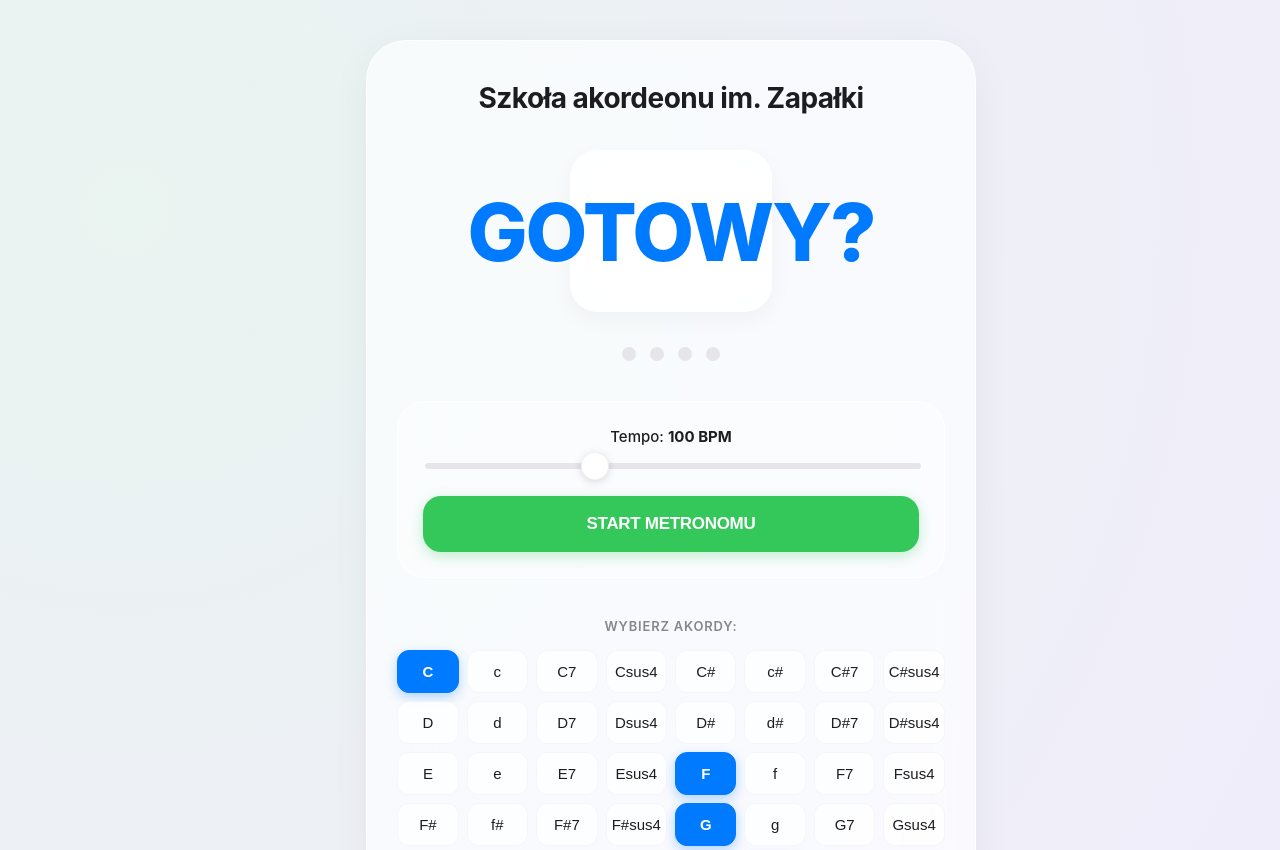
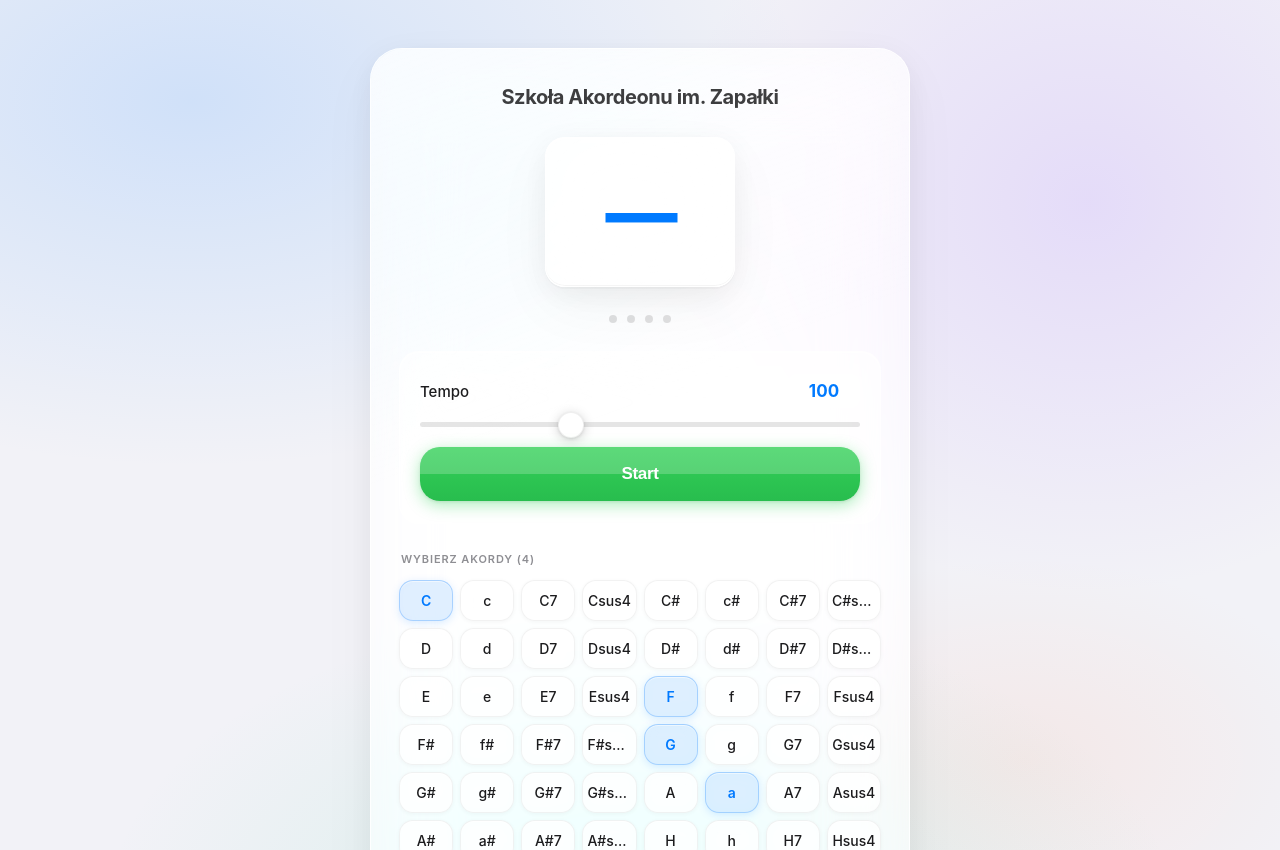
Before and after one commit to maksymiliangedlek/Chord-Learner, a React (Vite) app in the folder chord-learner-web/: page / in a window 1280 px wide. Shown: the top 850 px of the page. Built offline with nearby package versions, Linux system fonts and the light colour scheme.

Commit message:
Added input on bpm

```diff
--- a/chord-learner-web/src/App.tsx
+++ b/chord-learner-web/src/App.tsx
@@ -23,12 +23,13 @@ function App() {
   const [isPlaying, setIsPlaying] = useState(false);
   const [activeBeat, setActiveBeat] = useState(-1);
   const [selectedChords, setSelectedChords] = useState<string[]>(['C', 'G', 'a', 'F']);
+  const [bpmInput, setBpmInput] = useState('100');
 
-  const [displayedChord, setDisplayedChord] = useState<string>('GOTOWY?');
+  const [displayedChord, setDisplayedChord] = useState<string>('—');
   const [displayedNextChord, setDisplayedNextChord] = useState<string>('');
+  const [isChanging, setIsChanging] = useState(false);
 
   const metronomeRef = useRef<MetronomeEngine>(new MetronomeEngine());
-
   const nextChordRef = useRef<string>('');
 
   const getRandomChord = (chords: string[]) => chords[Math.floor(Math.random() * chords.length)];
@@ -40,8 +41,11 @@ function App() {
       setActiveBeat(beat);
 
       if (beat === 0 && selectedChords.length > 0) {
+        // Krótka animacja — scale bounce na karcie
+        setIsChanging(true);
+        setTimeout(() => setIsChanging(false), 150);
+
         setDisplayedChord(nextChordRef.current);
-
         const newNext = getRandomChord(selectedChords);
         setDisplayedNextChord(newNext);
         nextChordRef.current = newNext;
@@ -57,27 +61,38 @@ function App() {
       metronome.stop();
       setActiveBeat(-1);
       setDisplayedNextChord('');
-      setDisplayedChord('GOTOWY?');
+      setDisplayedChord('—');
     } else {
       if (selectedChords.length > 0) {
         const first = getRandomChord(selectedChords);
         const second = getRandomChord(selectedChords);
-
         setDisplayedChord(first);
         setDisplayedNextChord(second);
         nextChordRef.current = second;
       }
-
       metronome.setBPM(bpm);
       metronome.start();
     }
     setIsPlaying(!isPlaying);
   };
 
-  const handleBpmChange = (e: React.ChangeEvent<HTMLInputElement>) => {
-    const newBpm = Number(e.target.value);
-    setBpm(newBpm);
-    metronomeRef.current.setBPM(newBpm);
+  const handleBpmInput = (e: React.ChangeEvent<HTMLInputElement>) => {
+    setBpmInput(e.target.value);
+  };
+
+  const handleBpmBlur = () => {
+    const raw = parseInt(bpmInput, 10);
+    const clamped = isNaN(raw) ? 40 : Math.min(220, Math.max(40, raw));
+    setBpm(clamped);
+    setBpmInput(String(clamped));
+    metronomeRef.current.setBPM(clamped);
+  };
+
+  const handleSliderChange = (e: React.ChangeEvent<HTMLInputElement>) => {
+    const val = Number(e.target.value);
+    setBpm(val);
+    setBpmInput(String(val));
+    metronomeRef.current.setBPM(val);
   };
 
   const toggleChord = (chord: string) => {
@@ -90,50 +105,64 @@ function App() {
 
   return (
     <div className="container">
-      <h1>Szkoła akordeonu im. Zapałki</h1>
+      <h1>Szkoła Akordeonu im. Zapałki</h1>
 
-      {/* Scena z Akordami (Główny i Następny) */}
+      {/* Scena z akordami */}
       <div className="chord-stage">
-        <div className="chord-display">
+        <div className={`chord-display${isChanging ? ' changing' : ''}`}>
           {displayedChord}
         </div>
 
-        {/* Renderujemy "Następny" tylko jeśli gra metronom i są wybrane akordy */}
         {isPlaying && selectedChords.length > 0 && (
-          <div className="chord-next">
-            <span className="chord-next-label">Następny: </span>
+          /* key powoduje re-mount przy każdej zmianie → animation fadeSlideIn odpala się świeżo */
+          <div className="chord-next" key={displayedNextChord}>
+            <span className="chord-next-label">Następny</span>
             <span className="chord-next-value">{displayedNextChord}</span>
           </div>
         )}
       </div>
 
-      {/* Sygnalizator uderzeń (4 kropki) */}
+      {/* Wskaźnik uderzeń */}
       <div className="beats-indicator">
         {[0, 1, 2, 3].map(i => (
-          <div key={i} className={`beat-dot ${activeBeat === i ? 'active' : ''} ${i === 0 ? 'accent' : ''}`} />
+          <div
+            key={i}
+            className={`beat-dot${activeBeat === i ? ' active' : ''}${i === 0 ? ' accent' : ''}`}
+          />
         ))}
       </div>
 
-      {/* Kontrolki Metronomu */}
+      {/* Kontrolki */}
       <div className="controls">
         <div className="bpm-slider-container">
-          <label>Tempo: <strong>{bpm} BPM</strong></label>
-          <input type="range" min="40" max="220" value={bpm} onChange={handleBpmChange} />
+          <div className="bpm-label-row">
+            <label>Tempo</label>
+            <input
+              type="number"
+              className="bpm-input"
+              min={40}
+              max={220}
+              value={bpmInput}
+              onChange={handleBpmInput}
+              onBlur={handleBpmBlur}
+              onKeyDown={(e) => e.key === 'Enter' && (e.target as HTMLInputElement).blur()}
+            />
+          </div>
+          <input type="range" min="40" max="220" value={bpm} onChange={handleSliderChange} />
         </div>
-
         <button className={`play-btn ${isPlaying ? 'stop' : 'start'}`} onClick={togglePlay}>
-          {isPlaying ? 'STOP' : 'START METRONOMU'}
+          {isPlaying ? 'Stop' : 'Start'}
         </button>
       </div>
 
-      {/* Wybór Akordów */}
+      {/* Wybór akordów */}
       <div className="chord-selector">
-        <h3>Wybierz akordy:</h3>
+        <h3>Wybierz akordy ({selectedChords.length})</h3>
         <div className="chord-grid">
           {ALL_CHORDS.map(chord => (
             <button
               key={chord}
-              className={`chord-btn ${selectedChords.includes(chord) ? 'selected' : ''}`}
+              className={`chord-btn${selectedChords.includes(chord) ? ' selected' : ''}`}
               onClick={() => toggleChord(chord)}
             >
               {chord}
--- a/chord-learner-web/src/index.css
+++ b/chord-learner-web/src/index.css
@@ -1,291 +1,484 @@
-/* Definicja systemowych zmiennych kolorystycznych rodem z iOS */
+/* ============================================
+   APPLE LIQUID GLASS — Szkoła Akordeonu
+   ============================================ */
 
-:root {
-    --bg-color: #f5f5f7;
-    --glass-bg: rgba(255, 255, 255, 0.65);
-    --glass-border: rgba(255, 255, 255, 0.8);
-    --glass-blur: blur(30px) saturate(180%);
-    --text-main: #1d1d1f;
-    --text-secondary: #86868b;
+ :root {
+    /* Kolory systemowe Apple */
+    --bg-base: #f2f2f7;
+    --glass-bg: rgba(255, 255, 255, 0.55);
+    --glass-bg-strong: rgba(255, 255, 255, 0.75);
+    --glass-border: rgba(255, 255, 255, 0.85);
+    --glass-border-subtle: rgba(255, 255, 255, 0.5);
+    --glass-blur: blur(40px) saturate(200%) brightness(1.05);
+    --glass-blur-light: blur(20px) saturate(160%);
+    --text-main: #1c1c1e;
+    --text-secondary: #8e8e93;
+    --text-tertiary: #aeaeb2;
     --accent-blue: #007aff;
-    --accent-green: #34c759;
-    --accent-red: #ff3b30;
-    --shadow-soft: 0 10px 40px rgba(0, 0, 0, 0.05);
+    --accent-blue-tint: rgba(0, 122, 255, 0.12);
+    --accent-blue-border: rgba(0, 122, 255, 0.25);
+    --accent-green: #30d158;
+    --accent-green-tint: rgba(48, 209, 88, 0.15);
+    --accent-red: #ff453a;
+    --accent-red-tint: rgba(255, 69, 58, 0.12);
+    --shadow-card: 0 2px 1px rgba(0, 0, 0, 0.03), 0 8px 32px rgba(0, 0, 0, 0.06), 0 20px 60px rgba(0, 0, 0, 0.04);
+    --shadow-button: 0 2px 8px rgba(0, 0, 0, 0.08);
+    --radius-card: 32px;
+    --radius-inner: 20px;
+    --radius-btn: 14px;
+    --radius-pill: 100px;
+}
+
+
+/* === RESET & BASE === */
+
+*,
+*::before,
+*::after {
+    box-sizing: border-box;
+    margin: 0;
+    padding: 0;
 }
 
 body {
-    margin: 0;
-    /* Systemowy font Apple */
-    font-family: -apple-system, BlinkMacSystemFont, "SF Pro Display", "SF Pro Text", "Segoe UI", Roboto, Helvetica, Arial, sans-serif;
-    /* Rozmyty gradient w tle, żeby efekt szkła miał co rozmywać */
-    background: radial-gradient(circle at 10% 20%, rgba(216, 241, 230, 0.4) 0%, rgba(233, 226, 255, 0.4) 90%), var(--bg-color);
-    color: var(--text-main);
+    font-family: -apple-system, BlinkMacSystemFont, "SF Pro Display", "SF Pro Text", "Helvetica Neue", Arial, sans-serif;
+    -webkit-font-smoothing: antialiased;
+    -moz-osx-font-smoothing: grayscale;
+    min-height: 100vh;
     display: flex;
     justify-content: center;
-    padding-top: 40px;
-    min-height: 100vh;
-    -webkit-font-smoothing: antialiased;
+    align-items: flex-start;
+    padding: 48px 20px 64px;
+    /* Wielowarstwowy mesh gradient — liquid glass ma co rozmywać */
+    background-color: var(--bg-base);
+    background-image: radial-gradient(ellipse 80% 60% at 15% 10%, rgba(120, 180, 255, 0.28) 0%, transparent 60%), radial-gradient(ellipse 60% 70% at 85% 20%, rgba(180, 140, 255, 0.22) 0%, transparent 55%), radial-gradient(ellipse 70% 50% at 50% 90%, rgba(100, 220, 180, 0.18) 0%, transparent 60%), radial-gradient(ellipse 50% 40% at 80% 75%, rgba(255, 160, 120, 0.12) 0%, transparent 50%);
 }
 
 
-/* Główna karta aplikacji */
+/* === GŁÓWNA KARTA APLIKACJI === */
 
 .container {
-    max-width: 550px;
     width: 100%;
+    max-width: 540px;
     text-align: center;
-    padding: 40px 30px;
-    /* Efekt Liquid Glass */
+    padding: 36px 28px 40px;
     background: var(--glass-bg);
     backdrop-filter: var(--glass-blur);
     -webkit-backdrop-filter: var(--glass-blur);
     border: 1px solid var(--glass-border);
-    border-radius: 40px;
-    box-shadow: var(--shadow-soft);
+    border-radius: var(--radius-card);
+    box-shadow: var(--shadow-card);
+    /* Delikatne wewnętrzne światło od góry */
+    position: relative;
 }
 
-h1 {
-    font-weight: 700;
-    font-size: 28px;
-    letter-spacing: -0.5px;
-    margin-top: 0;
-    margin-bottom: 35px;
+.container::before {
+    content: '';
+    position: absolute;
+    inset: 0;
+    border-radius: var(--radius-card);
+    background: linear-gradient( 160deg, rgba(255, 255, 255, 0.6) 0%, rgba(255, 255, 255, 0.0) 40%);
+    pointer-events: none;
+    z-index: 0;
+}
+
+.container>* {
+    position: relative;
+    z-index: 1;
 }
 
 
-/* Ekran Akordów */
+/* === NAGŁÓWEK === */
+
+h1 {
+    font-size: 20px;
+    font-weight: 700;
+    letter-spacing: -0.4px;
+    color: var(--text-main);
+    margin-bottom: 28px;
+    /* Subtelna etykieta, nie krzyczy */
+    opacity: 0.85;
+}
+
+
+/* === SCENA AKORDÓW === */
 
 .chord-stage {
     display: flex;
     align-items: center;
     justify-content: center;
-    gap: 20px;
-    margin-bottom: 35px;
-    min-height: 160px;
+    gap: 16px;
+    margin-bottom: 28px;
 }
 
 
-/* Szklane panele akordów */
+/* Główna karta akordu — Liquid Glass hero */
 
-.chord-display,
-.chord-next {
-    background: rgba(255, 255, 255, 0.8);
+.chord-display {
+    width: 190px;
+    height: 150px;
+    font-size: 72px;
+    font-weight: 800;
+    letter-spacing: -3px;
+    color: var(--accent-blue);
+    background: var(--glass-bg-strong);
     backdrop-filter: var(--glass-blur);
     -webkit-backdrop-filter: var(--glass-blur);
-    border: 1px solid rgba(255, 255, 255, 0.9);
-    border-radius: 28px;
-    box-shadow: 0 8px 24px rgba(0, 0, 0, 0.04);
+    border: 1px solid var(--glass-border);
+    border-radius: var(--radius-inner);
+    box-shadow: 0 1px 0 rgba(255, 255, 255, 0.9) inset, /* górny połysk */
+    0 -1px 0 rgba(0, 0, 0, 0.04) inset, /* dolny cień */
+    var(--shadow-card);
+    display: flex;
+    align-items: center;
+    justify-content: center;
+    /* Animacja zmiany akordu */
+    transition: transform 0.15s cubic-bezier(0.34, 1.56, 0.64, 1);
+}
+
+.chord-display:active,
+.chord-display.changing {
+    transform: scale(0.96);
+}
+
+
+/* Karta "następny akord" */
+
+.chord-next {
+    min-width: 108px;
+    min-height: 108px;
+    padding: 14px 16px;
     display: flex;
     flex-direction: column;
     align-items: center;
     justify-content: center;
+    gap: 6px;
+    background: rgba(255, 255, 255, 0.45);
+    backdrop-filter: var(--glass-blur-light);
+    -webkit-backdrop-filter: var(--glass-blur-light);
+    border: 1px solid var(--glass-border-subtle);
+    border-radius: var(--radius-inner);
+    box-shadow: 0 1px 0 rgba(255, 255, 255, 0.7) inset, 0 4px 16px rgba(0, 0, 0, 0.05);
+    animation: fadeSlideIn 0.25s cubic-bezier(0.25, 1, 0.5, 1) both;
 }
 
-.chord-display {
-    width: 200px;
-    height: 160px;
-    font-size: 80px;
-    font-weight: 800;
-    color: var(--accent-blue);
-    letter-spacing: -2px;
-}
-
-.chord-next {
-    min-width: 110px;
-    min-height: 110px;
-    padding: 15px;
+@keyframes fadeSlideIn {
+    from {
+        opacity: 0;
+        transform: translateX(8px) scale(0.95);
+    }
+    to {
+        opacity: 1;
+        transform: translateX(0) scale(1);
+    }
 }
 
 .chord-next-label {
-    font-size: 11px;
+    font-size: 10px;
     font-weight: 600;
-    color: var(--text-secondary);
+    color: var(--text-tertiary);
     text-transform: uppercase;
-    letter-spacing: 0.8px;
-    margin-bottom: 4px;
+    letter-spacing: 0.9px;
 }
 
 .chord-next-value {
-    font-size: 40px;
+    font-size: 38px;
     font-weight: 700;
+    letter-spacing: -1px;
     color: var(--text-secondary);
 }
 
 
-/* Sygnalizator uderzeń (Kropki) */
+/* === WSKAŹNIK UDERZEŃ === */
 
 .beats-indicator {
     display: flex;
     justify-content: center;
-    gap: 14px;
-    margin-bottom: 40px;
+    gap: 10px;
+    margin-bottom: 28px;
 }
 
 .beat-dot {
-    width: 14px;
-    height: 14px;
+    width: 8px;
+    height: 8px;
     border-radius: 50%;
-    background: #e5e5ea;
-    transition: all 0.2s cubic-bezier(0.25, 1, 0.5, 1);
-    /* Płynna animacja Apple */
+    background: rgba(0, 0, 0, 0.12);
+    transition: all 0.15s cubic-bezier(0.25, 1, 0.5, 1);
 }
 
 .beat-dot.active {
     background: var(--text-main);
-    transform: scale(1.3);
+    transform: scale(1.6);
+    box-shadow: 0 0 0 3px rgba(0, 0, 0, 0.06);
 }
 
 .beat-dot.accent.active {
     background: var(--accent-blue);
+    box-shadow: 0 0 0 3px var(--accent-blue-tint), 0 2px 8px rgba(0, 122, 255, 0.3);
 }
 
 
-/* Kontrolki (Slider i Przycisk) */
+/* === KONTROLKI === */
 
 .controls {
-    margin-bottom: 40px;
-    background: rgba(255, 255, 255, 0.4);
-    padding: 25px;
-    border-radius: 28px;
-    border: 1px solid var(--glass-border);
+    margin-bottom: 28px;
+    padding: 22px 20px;
+    background: rgba(255, 255, 255, 0.38);
+    backdrop-filter: var(--glass-blur-light);
+    -webkit-backdrop-filter: var(--glass-blur-light);
+    border: 1px solid var(--glass-border-subtle);
+    border-radius: var(--radius-inner);
+    box-shadow: 0 1px 0 rgba(255, 255, 255, 0.6) inset;
 }
 
 .bpm-slider-container {
     display: flex;
     flex-direction: column;
-    gap: 15px;
-    margin-bottom: 25px;
+    gap: 14px;
+    margin-bottom: 20px;
 }
 
 .bpm-slider-container label {
     font-size: 15px;
     font-weight: 500;
+    color: var(--text-main);
 }
 
 
-/* Slider w stylu Centrum Sterowania iOS */
+/* Slider — styl iOS Control Center */
 
 input[type="range"] {
     -webkit-appearance: none;
+    appearance: none;
     width: 100%;
-    height: 6px;
-    background: #e5e5ea;
-    border-radius: 8px;
+    height: 5px;
+    border-radius: var(--radius-pill);
+    background: rgba(0, 0, 0, 0.1);
     outline: none;
+    cursor: pointer;
 }
 
 input[type="range"]::-webkit-slider-thumb {
     -webkit-appearance: none;
     appearance: none;
-    width: 28px;
-    height: 28px;
+    width: 26px;
+    height: 26px;
     border-radius: 50%;
     background: white;
-    box-shadow: 0 2px 8px rgba(0, 0, 0, 0.15);
+    box-shadow: 0 2px 12px rgba(0, 0, 0, 0.18), 0 1px 3px rgba(0, 0, 0, 0.1);
     cursor: pointer;
-    border: 1px solid rgba(0, 0, 0, 0.05);
-    transition: transform 0.1s;
+    border: 0.5px solid rgba(0, 0, 0, 0.06);
+    transition: transform 0.1s ease, box-shadow 0.1s ease;
 }
 
 input[type="range"]::-webkit-slider-thumb:active {
-    transform: scale(1.1);
+    transform: scale(1.15);
+    box-shadow: 0 4px 16px rgba(0, 0, 0, 0.22);
 }
 
 
-/* Przycisk Start/Stop */
+/* === PRZYCISK START/STOP === */
 
 .play-btn {
     width: 100%;
-    padding: 18px;
+    padding: 17px;
     font-size: 17px;
     font-weight: 600;
+    letter-spacing: -0.3px;
     border: none;
-    border-radius: 18px;
+    border-radius: var(--radius-inner);
     cursor: pointer;
     color: white;
-    transition: all 0.2s ease;
-    letter-spacing: -0.3px;
+    transition: transform 0.15s cubic-bezier(0.34, 1.56, 0.64, 1), box-shadow 0.2s ease, filter 0.15s ease;
+    position: relative;
+    overflow: hidden;
+}
+
+
+/* Połysk na przycisku */
+
+.play-btn::after {
+    content: '';
+    position: absolute;
+    top: 0;
+    left: 0;
+    right: 0;
+    height: 50%;
+    background: rgba(255, 255, 255, 0.2);
+    border-radius: var(--radius-inner) var(--radius-inner) 0 0;
+    pointer-events: none;
 }
 
 .play-btn.start {
-    background-color: var(--accent-green);
-    box-shadow: 0 4px 14px rgba(52, 199, 89, 0.3);
+    background: linear-gradient(180deg, #34d058 0%, #28bd4e 100%);
+    box-shadow: 0 4px 16px rgba(48, 209, 88, 0.4), 0 1px 3px rgba(0, 0, 0, 0.1);
 }
 
 .play-btn.stop {
-    background-color: var(--accent-red);
-    box-shadow: 0 4px 14px rgba(255, 59, 48, 0.3);
+    background: linear-gradient(180deg, #ff5f57 0%, #ff3b30 100%);
+    box-shadow: 0 4px 16px rgba(255, 69, 58, 0.4), 0 1px 3px rgba(0, 0, 0, 0.1);
+}
+
+.play-btn:hover {
+    filter: brightness(1.05);
 }
 
 .play-btn:active {
-    transform: scale(0.98);
+    transform: scale(0.97);
+    filter: brightness(0.95);
 }
 
 
-/* Wybór Akordów */
+/* === WYBÓR AKORDÓW === */
+
+.chord-selector {
+    text-align: left;
+}
 
 .chord-selector h3 {
-    font-size: 13px;
+    font-size: 11px;
     font-weight: 600;
     color: var(--text-secondary);
     text-transform: uppercase;
-    letter-spacing: 0.8px;
-    margin-bottom: 16px;
+    letter-spacing: 0.9px;
+    margin-bottom: 14px;
+    padding-left: 2px;
 }
 
 .chord-grid {
     display: grid;
     grid-template-columns: repeat(8, 1fr);
-    gap: 8px;
+    gap: 7px;
 }
 
 
-/* Przyciski Akordów */
+/* Przyciski akordów — tinted glass */
 
 .chord-btn {
-    padding: 12px 0;
-    font-size: 15px;
+    padding: 11px 4px;
+    font-size: 14px;
     font-weight: 500;
-    background: rgba(255, 255, 255, 0.7);
-    border: 1px solid rgba(0, 0, 0, 0.03);
+    font-family: inherit;
+    cursor: pointer;
+    border-radius: var(--radius-btn);
+    border: 1px solid rgba(0, 0, 0, 0.05);
+    background: rgba(255, 255, 255, 0.6);
     color: var(--text-main);
-    border-radius: 12px;
-    cursor: pointer;
-    transition: all 0.2s ease;
+    transition: all 0.18s cubic-bezier(0.25, 1, 0.5, 1);
+    backdrop-filter: blur(8px);
+    -webkit-backdrop-filter: blur(8px);
+    box-shadow: 0 1px 0 rgba(255, 255, 255, 0.8) inset, 0 1px 4px rgba(0, 0, 0, 0.04);
+    /* Żeby tekst się nie zawijał */
+    white-space: nowrap;
+    overflow: hidden;
+    text-overflow: ellipsis;
 }
 
 .chord-btn:hover {
-    background: rgba(255, 255, 255, 1);
+    background: rgba(255, 255, 255, 0.85);
+    transform: translateY(-1px);
+    box-shadow: 0 1px 0 rgba(255, 255, 255, 0.9) inset, 0 4px 12px rgba(0, 0, 0, 0.08);
 }
 
-.chord-btn.selected {
-    background: var(--accent-blue);
-    color: white;
-    border-color: var(--accent-blue);
-    box-shadow: 0 4px 12px rgba(0, 122, 255, 0.3);
-    font-weight: 600;
+.chord-btn:active {
+    transform: scale(0.94);
 }
 
 
-/* Responsywność dla iPhone'a */
+/* Wybrany akord — tinted blue glass */
+
+.chord-btn.selected {
+    background: var(--accent-blue-tint);
+    border-color: var(--accent-blue-border);
+    color: var(--accent-blue);
+    font-weight: 600;
+    box-shadow: 0 1px 0 rgba(255, 255, 255, 0.5) inset, 0 2px 8px rgba(0, 122, 255, 0.15);
+}
+
+.chord-btn.selected:hover {
+    background: rgba(0, 122, 255, 0.18);
+    transform: translateY(-1px);
+}
+
+
+/* === RESPONSYWNOŚĆ === */
 
 @media (max-width: 600px) {
     body {
-        padding-top: 0;
-        background: var(--bg-color);
+        padding: 0;
+        background-image: none;
+        background-color: var(--bg-base);
     }
     .container {
         border-radius: 0;
-        padding: 20px;
+        padding: 24px 16px 40px;
         box-shadow: none;
         border: none;
-        min-height: 100vh;
+        min-height: 100dvh;
+        max-width: 100%;
+    }
+    .container::before {
+        display: none;
     }
     .chord-grid {
         grid-template-columns: repeat(4, 1fr);
     }
     .chord-stage {
         flex-direction: column;
-        gap: 15px;
+        gap: 12px;
+    }
+    .chord-display {
+        width: 160px;
+        height: 130px;
+        font-size: 60px;
     }
 }
+
+
+/* Reduced motion */
+
+@media (prefers-reduced-motion: reduce) {
+    *,
+    *::before,
+    *::after {
+        transition-duration: 0.01ms !important;
+        animation-duration: 0.01ms !important;
+    }
+}
+
+.bpm-label-row {
+    display: flex;
+    align-items: center;
+    justify-content: space-between;
+}
+
+.bpm-input {
+    width: 72px;
+    padding: 6px 10px;
+    font-size: 17px;
+    font-weight: 700;
+    font-family: inherit;
+    color: var(--accent-blue);
+    text-align: center;
+    background: rgba(255, 255, 255, 0.6);
+    border: 1px solid var(--glass-border-subtle);
+    border-radius: 10px;
+    outline: none;
+    -moz-appearance: textfield;
+    backdrop-filter: blur(8px);
+    -webkit-backdrop-filter: blur(8px);
+    transition: border-color 0.15s, box-shadow 0.15s;
+}
+
+.bpm-input:focus {
+    border-color: var(--accent-blue-border);
+    box-shadow: 0 0 0 3px var(--accent-blue-tint);
+}
+
+
+/* Ukryj strzałki spinner w Chrome/Safari i Firefox */
+
+.bpm-input::-webkit-inner-spin-button,
+.bpm-input::-webkit-outer-spin-button {
+    -webkit-appearance: none;
+}
```
